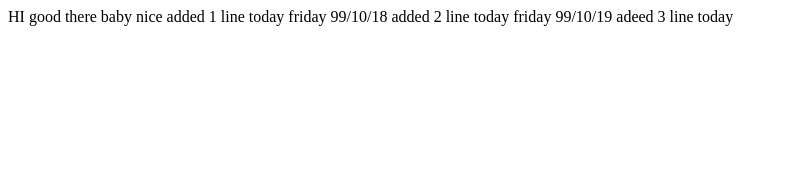
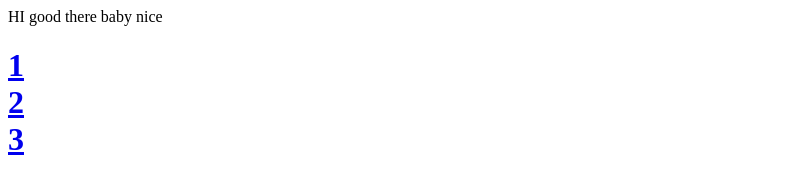
Before and after one commit to afshinmhdz/calculate, a plain HTML site: page index.html in a window 1280 px wide. Shown: the whole page, without its empty margins (0-788 px from the left). Drawn offline with Linux system fonts and the light colour scheme.

Commit message:
added link to pages

```diff
--- a/index.html
+++ b/index.html
@@ -1,8 +1,12 @@
 <html>
 <body>
-HI good there baby nice
-added 1 line today friday 99/10/18
-added 2 line today friday 99/10/19
-adeed 3 line today
+HI good there baby nice<br/>
+<h1>
+<a href="page1.html">1</a>
+<br/>
+<a href="page2.html">2</a>
+<br/>
+<a href="page3.html">3</a>
+</h1>
 </body>
 </html>
```
